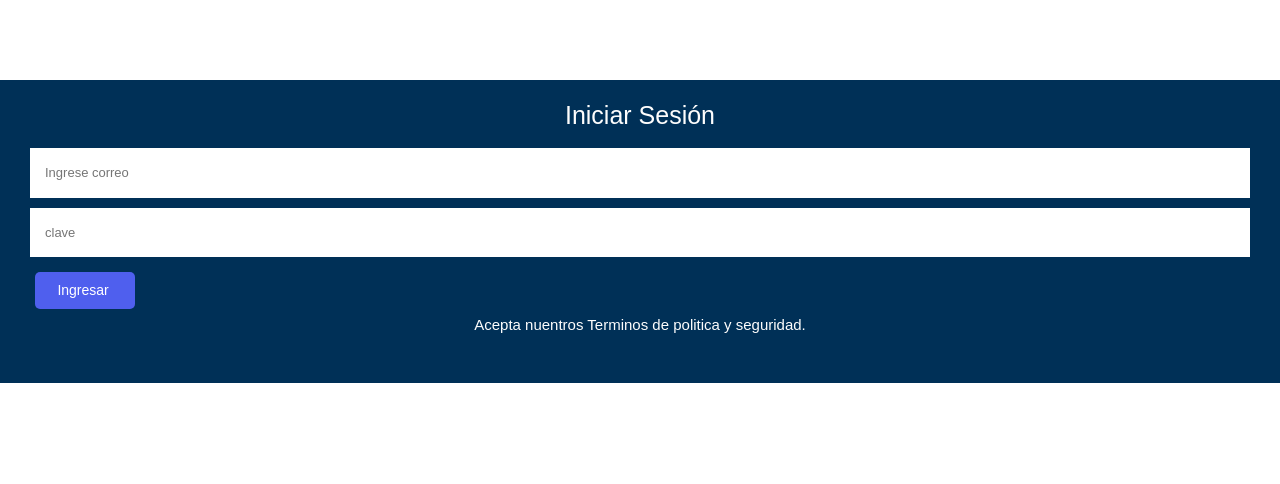
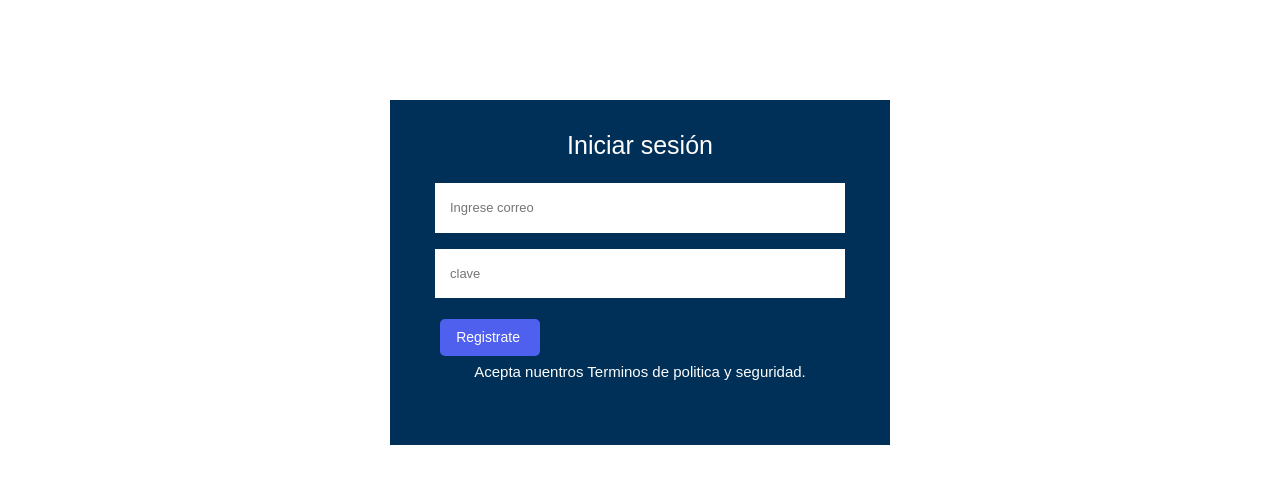
Before and after one commit to EstebanBenitez/CodigoModaReact, a React (Create React App) app: page / in a window 1280 px wide. Shown: the top 484 px of the page. Built offline with nearby package versions, Linux system fonts and the light colour scheme.

Commit message:
se sube loguin corregido y listo para aprobacion

```diff
--- a/src/components/Loguin.js
+++ b/src/components/Loguin.js
@@ -19,13 +19,10 @@ function Loguin() {
       })
 
     }
-
     return (
-  < form class = "loguin">
+        < form class = "formulario">
            <Fragment>
-
-
-     <h1> Iniciar Sesión</h1>
+                <h1>Iniciar sesión </h1>
 
                 <div class="contenedor">
 
@@ -34,13 +31,11 @@ function Loguin() {
                   <input
                    placeholder='Ingrese correo '
                    className='from-control'
-             type="correo"
-             name="Correo"
+                   type="email"
+                   name="email"
                    onChange={registros}>
                    </input>
                   </div>
-
-
 
                   <div class="input-contenedor">
                   <input
@@ -54,9 +49,7 @@ function Loguin() {
 
 
 
-
-
-         <input type="submit" value="Ingresar " class="button">
+               <input type="submit" value="Registrate " class="button">
                </input>
 
                  <p> Acepta nuentros Terminos de politica y seguridad.</p>
--- a/src/components/styles/Loguin.css
+++ b/src/components/styles/Loguin.css
@@ -10,17 +10,17 @@ body {
 
 .contenedor{
     width: 100%;
-    padding: 10px;
+    padding: 15px;
 }
 
 
 
 
 
-.loguin{
+.formulario{
     background-color: #003057;
-    margin-top: 80px;
-    padding:20PX;
+    margin-top: 100px;
+    padding:30PX;
 }
 
 h1{
@@ -29,8 +29,9 @@ h1{
     font-size:25px;
 }
 
-input[type="clave"],
-input[type="correo"]
+input[type="text"],
+input[type="password"],
+input[type="email"]
 {
     font-size:13px;
     width:100%;
@@ -40,8 +41,8 @@ input[type="correo"]
 }
 
 .input-contenedor{
-    margin-bottom: 10px;
-    border: 50px ;
+    margin-bottom: 16px;
+    border: 40px ;
 }
 
 
```
Lines whose indentation alone changed are shown as unchanged.
